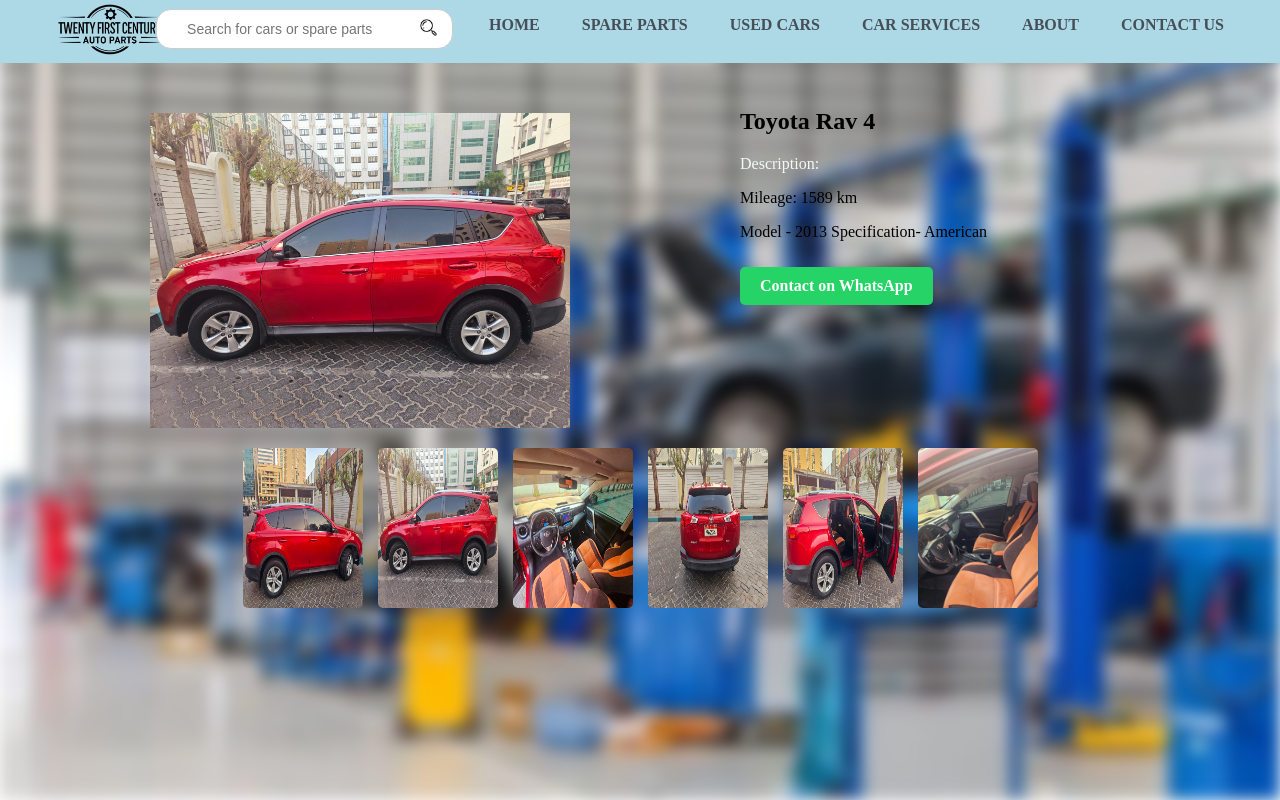
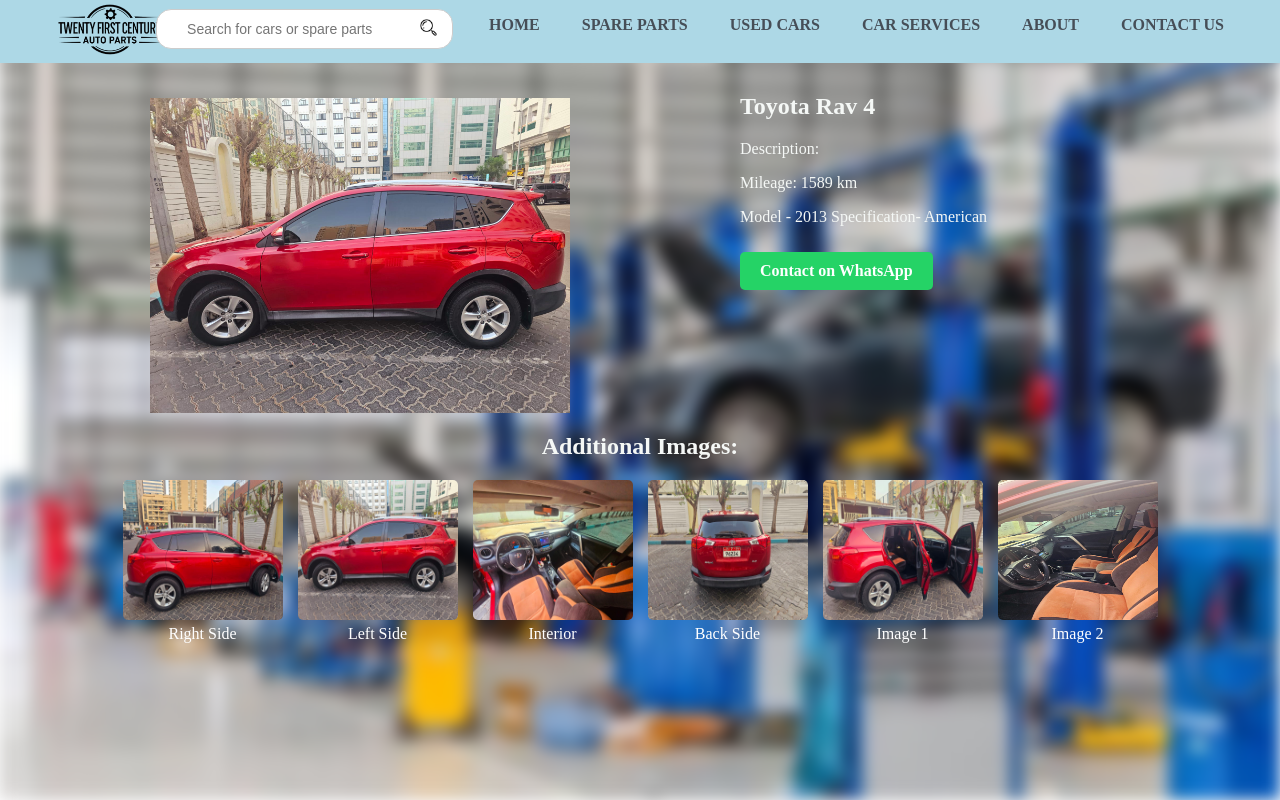
Before and after one commit to MazFahim/21stCenturyAutoParts, a Django app: page /used_car_detail/1/ in a window 1280 px wide. Run offline with Django 5.2, Linux system fonts and the light colour scheme; data comes from the database, SQL or seed files in the repository.

Commit message:
used cars extra image titles and responsive

```diff
--- a/TwenryFirstCenturyAutoParts/commonPages/templates/used_car_detail.html
+++ b/TwenryFirstCenturyAutoParts/commonPages/templates/used_car_detail.html
@@ -25,7 +25,7 @@
         .container {
             display: flex;
             gap: 20px;
-            margin: 20px;
+            margin: 5px;
             margin-left: 150px;
         }
         .left {
@@ -41,21 +41,73 @@
             flex: 2;
             margin-top: 5px;
             margin-left: 150px;
+            color: #f5f8f6;
         }
         .car-images {
             text-align: center;
         }
         .other-images {
             display: flex;
+            flex-wrap: wrap;
             gap: 15px;
             justify-content: center;
-            flex-wrap: wrap;
             margin-top: 20px;
         }
-        .other-images img {
-            width: 120px;
-            height: auto;
+        .image-card {
+            display: flex;
+            flex-direction: column;
+            align-items: center;
+            width: 160px;
+        }
+        .image-card img {
+            width: 160px;
+            height: 140px;
             border-radius: 5px;
+        }
+        .image-card p {
+            margin-top: 5px;
+            color: white;
+            text-align: center;
+        }
+    </style>
+    <style>
+        @media (max-width: 1200px) {
+            .container {
+                margin-left: 50px;
+                flex-direction: column;
+                align-items: center;
+            }
+            .right {
+                margin-left: 0;
+                text-align: center;
+            }
+            .left img {
+                width: 80%;
+            }
+        }
+
+        @media (max-width: 768px) {
+            .other-images {
+                gap: 10px;
+            }
+
+            .image-card {
+                width: 45%;
+            }
+
+            .image-card img {
+                width: 100%;
+            }
+        }
+
+        @media (max-width: 480px) {
+            .image-card {
+                width: 100%;
+            }
+
+            .right h2, .right p {
+                font-size: 16px;
+            }
         }
     </style>
 </head>
@@ -70,7 +122,7 @@
         </div>
         <div class="right">
             <h2>{{ used_car.used_car_title }}</h2>
-            <p style="color: #f5f8f6;">Description:</p>
+            <p>Description:</p>
             <p>Mileage: {{ used_car.milage }} km</p>
             <p>{{ used_car.description }}</p>
             <a href="https://wa.me/+8801521400144?text=I'm interested in {{ used_car.used_car_title }} Check it out here: {{ request.build_absolute_uri }}"
@@ -81,10 +133,14 @@
     </div>
 
     <div class="car-images">
+        <h2 style="color: #f5f8f6;">Additional Images:</h2>
         <div class="other-images">
-            {% for image in images %}
+            {% for name, image in images %}
                 {% if image %}
-                    <img src="{{ image.url }}" alt="Car Image" onclick="showImage('{{ image.url }}')" style="cursor: pointer;">
+                    <div class="image-card">
+                        <img src="{{ image.url }}" alt="Car Image" onclick="showImage('{{ image.url }}')" style="cursor: pointer;">
+                        <p style="color:white;">{{ name }}</p>
+                    </div>
                 {% endif %}
             {% endfor %}
         </div>
--- a/TwenryFirstCenturyAutoParts/commonPages/views.py
+++ b/TwenryFirstCenturyAutoParts/commonPages/views.py
@@ -44,14 +44,14 @@
 def used_car_detail(request, car_id):
     used_car = get_object_or_404(UsedCars, pk=car_id)
     images = [
-        used_car.rightSideView,
-        used_car.leftSideView,
-        used_car.interiorView,
-        used_car.backSideImage,
-        used_car.extraImage,
-        used_car.image1,
-        used_car.image2,
-        used_car.image3
+        ("Right Side", used_car.rightSideView),
+        ("Left Side", used_car.leftSideView),
+        ("Interior", used_car.interiorView),
+        ("Back Side", used_car.backSideImage),
+        ("Image 1", used_car.extraImage),
+        ("Image 2", used_car.image1),
+        ("Image 3", used_car.image2),
+        ("Image 4", used_car.image3),
     ]
     context = {
         'used_car': used_car,
```
